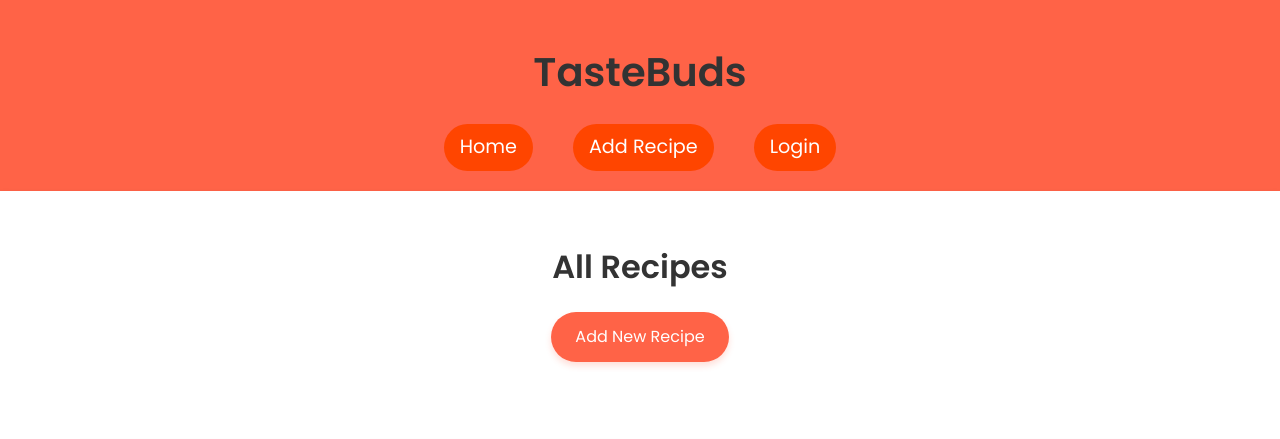
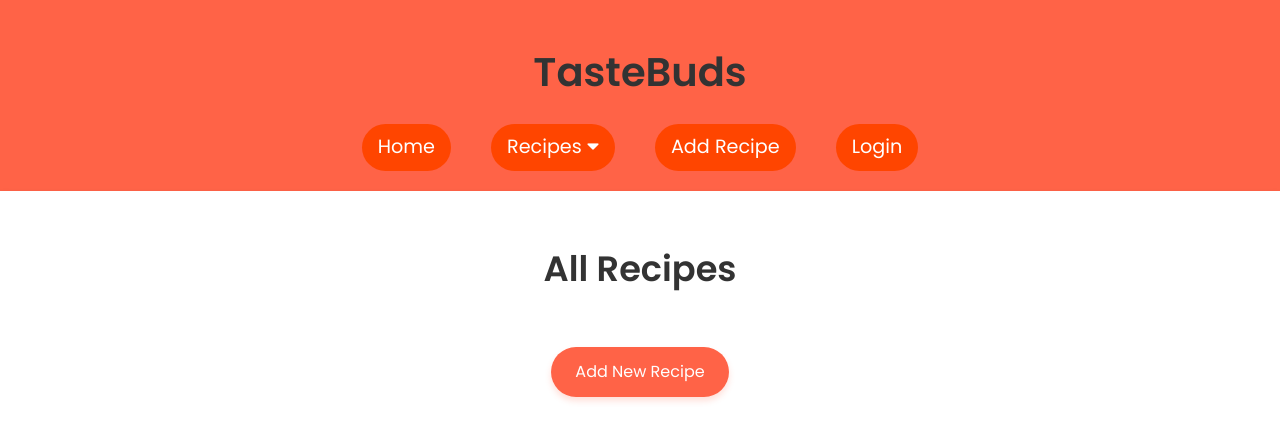
Before and after one commit to maarkwilliams/Project3, a Django app: page /recipes/ in a window 1280 px wide. Shown: the top 439 px of the page. Run offline with Django 4.2, Linux system fonts and the light colour scheme; data comes from the database, SQL or seed files in the repository.

Commit message:
Add filter pages for categories and styling

```diff
--- a/my_project/settings.py
+++ b/my_project/settings.py
@@ -48,6 +48,7 @@ TEMPLATES = [
                 'django.template.context_processors.request',
                 'django.contrib.auth.context_processors.auth',
                 'django.contrib.messages.context_processors.messages',
+                'recipes.context_processors.recipe_categories',
             ],
         },
     },
--- /dev/null
+++ b/recipes/context_processors.py
@@ -0,0 +1,11 @@
+from .models import Recipe
+
+def recipe_categories(request):
+    """Add category and cuisine choices to all templates."""
+    category_choices = [choice[0] for choice in Recipe._meta.get_field('category').choices]
+    cuisine_choices = [choice[0] for choice in Recipe._meta.get_field('cuisine').choices]
+
+    return {
+        'category_choices': category_choices,
+        'cuisine_choices': cuisine_choices,
+    }
--- a/recipes/templates/base.html
+++ b/recipes/templates/base.html
@@ -20,8 +20,28 @@
       <nav class="nav-menu">
         <ul>
           <li><a href="{% url 'recipe_list' %}">Home</a></li>
+          <li class="dropdown">
+            <a href="#" class="dropbtn">Recipes <i class="fas fa-caret-down"></i></a>
+            <div class="dropdown-content">
+              <div class="nested-dropdown">
+                <span>By Category</span>
+                <div class="nested-dropdown-content">
+                  {% for category in category_choices %}
+                    <a href="{% url 'recipes_by_category' category %}">{{ category }}</a>
+                  {% endfor %}
+                </div>
+              </div>
+              <div class="nested-dropdown">
+                <span>By Cuisine</span>
+                <div class="nested-dropdown-content">
+                  {% for cuisine in cuisine_choices %}
+                    <a href="{% url 'recipes_by_cuisine' cuisine %}">{{ cuisine }}</a>
+                  {% endfor %}
+                </div>
+              </div>
+            </div>
+          </li>
           <li><a href="{% url 'add_recipe' %}">Add Recipe</a></li>
-
           {% if user.is_authenticated %}
             <li><a href="{% url 'profile' %}">Profile</a></li>
             <li>
--- a/recipes/templates/recipes/recipe_list.html
+++ b/recipes/templates/recipes/recipe_list.html
@@ -1,7 +1,12 @@
 {% extends 'base.html' %}
 
 {% block content %}
-  <h1>All Recipes</h1>
+
+{% if filter_title %}
+  <h2>{{ filter_title }}</h2>
+{% else %}
+  <h2>All Recipes</h2>
+{% endif %}
 
   <a href="{% url 'add_recipe' %}" class="btn btn-primary">Add New Recipe</a>
 
--- a/recipes/urls.py
+++ b/recipes/urls.py
@@ -7,4 +7,6 @@ urlpatterns = [
     path('<int:recipe_id>/', views.recipe_detail, name='recipe_detail'),
     path('recipe/<int:recipe_id>/delete/', views.delete_recipe, name='delete_recipe'),
     path('<int:recipe_id>/edit/', views.edit_recipe, name='edit_recipe'),
+    path('category/<str:category>/', views.recipes_by_category, name='recipes_by_category'),
+    path('cuisine/<str:cuisine>/', views.recipes_by_cuisine, name='recipes_by_cuisine'),
 ]
--- a/recipes/views.py
+++ b/recipes/views.py
@@ -1,7 +1,7 @@
 import cloudinary.uploader
 from django.shortcuts import render, redirect, get_object_or_404
 from .forms import RecipeForm, IngredientFormSet, IngredientForm
-from .models import Recipe, Ingredient
+from .models import Recipe, Ingredient, CATEGORY_CHOICES, CUISINE_CHOICES
 from django.contrib.auth.decorators import login_required
 from django import forms
 from reviews.forms import CommentForm
@@ -67,7 +67,9 @@ def add_recipe(request):
 
 def recipe_list(request):
     recipes = Recipe.objects.all()
-    return render(request, 'recipes/recipe_list.html', {'recipes': recipes})
+    return render(request, 'recipes/recipe_list.html', {
+        'recipes': recipes,
+    })
 
 def recipe_detail(request, recipe_id):
     recipe = get_object_or_404(Recipe, id=recipe_id)
@@ -149,3 +151,17 @@ def edit_recipe(request, recipe_id):
         'ingredient_forms': ingredient_forms,
         'recipe': recipe
     })
+
+def recipes_by_category(request, category):
+    recipes = Recipe.objects.filter(category=category)
+    return render(request, 'recipes/recipe_list.html', {
+        'recipes': recipes,
+        'filter_title': f"{category} Recipes"
+    })
+
+def recipes_by_cuisine(request, cuisine):
+    recipes = Recipe.objects.filter(cuisine=cuisine)
+    return render(request, 'recipes/recipe_list.html', {
+        'recipes': recipes,
+        'filter_title': f"{cuisine} Cuisine"
+    })
--- a/static/css/styles.css
+++ b/static/css/styles.css
@@ -52,7 +52,6 @@ h1, h2 {
   cursor: pointer;
 }
 
-
 /* Navigation menu */
 .nav-menu ul {
   list-style-type: none;
@@ -63,6 +62,7 @@ h1, h2 {
 
 .nav-menu li {
   margin: 0 20px;
+  position: relative;
 }
 
 .nav-menu a {
@@ -77,6 +77,82 @@ h1, h2 {
 
 .nav-menu a:hover {
   background-color: #e03e00;
+}
+
+.dropdown {
+  position: relative;
+  display: inline-block;
+}
+
+.dropdown-content {
+  display: none;
+  position: absolute;
+  background-color: #fff;
+  min-width: 200px;
+  box-shadow: 0 8px 16px rgba(0,0,0,0.2);
+  z-index: 1;
+  border-radius: 8px;
+  top: 100%;
+  left: 0;
+}
+
+.dropdown:hover .dropdown-content {
+  display: block;
+}
+
+.dropdown-content a {
+  color: #333;
+  padding: 12px 16px;
+  text-decoration: none;
+  display: block;
+  background-color: transparent;
+  border-radius: 0;
+}
+
+.dropdown-content a:hover {
+  background-color: #f1f1f1;
+  color: #ff4500;
+}
+
+.nested-dropdown {
+  position: relative;
+}
+
+.nested-dropdown span {
+  color: #333;
+  padding: 12px 16px;
+  display: block;
+  cursor: pointer;
+  background-color: transparent;
+}
+
+.nested-dropdown-content {
+  display: none;
+  position: absolute;
+  left: 100%;
+  top: 0;
+  background-color: #fff;
+  min-width: 200px;
+  box-shadow: 0 8px 16px rgba(0,0,0,0.2);
+  border-radius: 8px;
+}
+
+.nested-dropdown:hover .nested-dropdown-content {
+  display: block;
+}
+
+.nested-dropdown-content a {
+  color: #333;
+  padding: 12px 16px;
+  text-decoration: none;
+  display: block;
+  background-color: transparent;
+  border-radius: 0;
+}
+
+.nested-dropdown-content a:hover {
+  background-color: #f1f1f1;
+  color: #ff4500;
 }
 
 /* Recipe Content */
```
